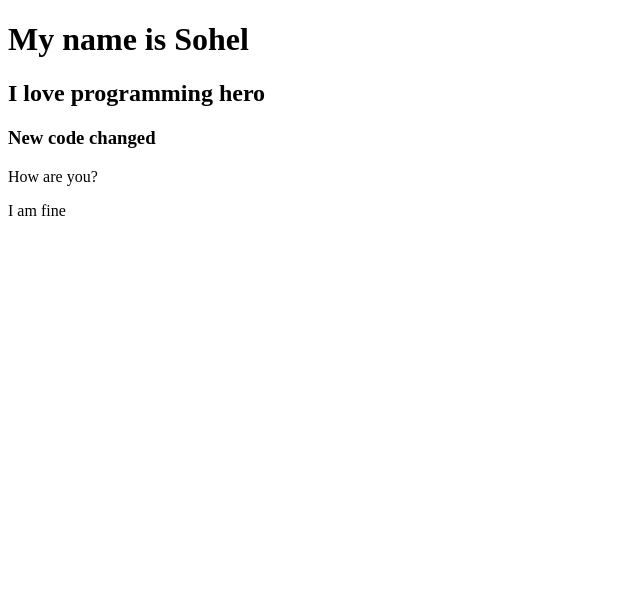
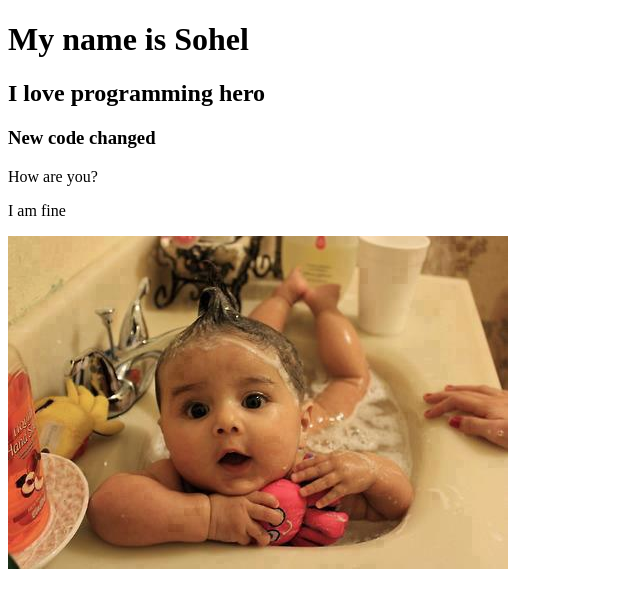
Before and after one commit to aminul-sohel/my-second-repo, a plain HTML site: page index.html in a window 1280 px wide. Shown: the whole page, without its empty margins (0-640 px from the left). Drawn offline with Linux system fonts and the light colour scheme.

Commit message:
photo changed

```diff
--- a/index.html
+++ b/index.html
@@ -12,6 +12,7 @@
     <h3>New code changed</h3>
     <p>How are you?</p>
     <p>I am fine</p>
+    <img src="bb.jpg" alt=""
 
 </body>
 </html>
```
Also changed, not shown: bb.jpg (added), cc.jpg (added), ss.jpg (added).
